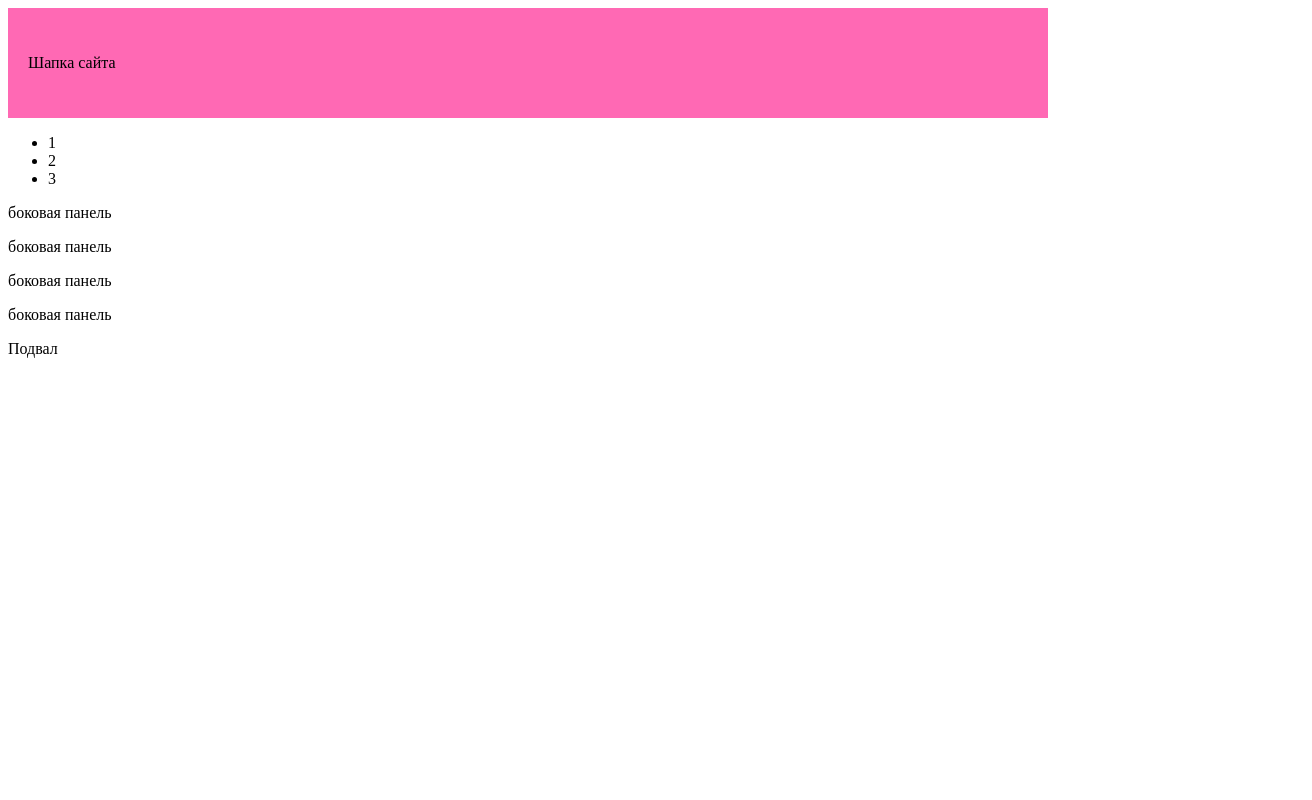
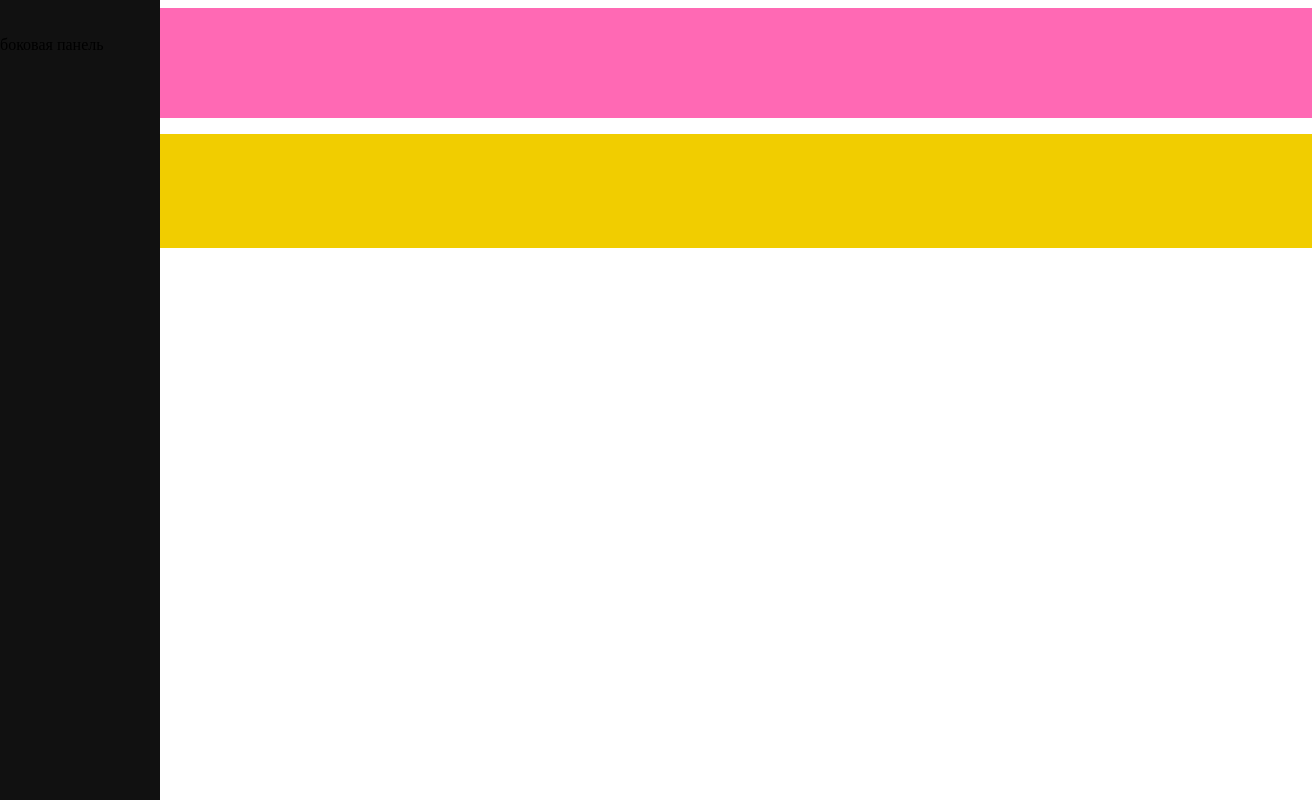
Before and after one commit to Katerina02art/block, a plain HTML site: page index.html in a window 1280 px wide. Shown: the whole page, 1312 px wide, since content can reach past the window. Drawn offline with Linux system fonts and the light colour scheme.

Commit message:
Update style.css

```diff
--- a/style.css
+++ b/style.css
@@ -1,7 +1,27 @@
-.header__one{
-    width: 1000px;
+.header__one {
+    width: 100%;
+    height: 100%;
     padding: 25px 15px;
-    right: 25px 15px;
     border: 5px solid hotpink;
     background-color: hotpink;
+
 }
+
+.nav__class {
+    width: 100%;
+    height: 100%;
+    padding: 25px 15px;
+    border: 5px solid rgb(241, 205, 0);
+    background-color: rgb(241, 205, 0);
+
+}
+.sidebar{
+        height: 100%; /* Полная высота: удалите это, если вы хотите "авто" высота */
+        width: 160px; /* Установите ширину боковой панели */
+        position: fixed; /* Фиксированная боковая панель (оставайтесь на месте при прокрутке) */
+        z-index: 1; /* Оставайтесь с верху */
+        top: 0; /* Оставайтесь на вершине */
+        left: 0;
+        background-color: #111;
+        padding-top: 20px;
+}
```
